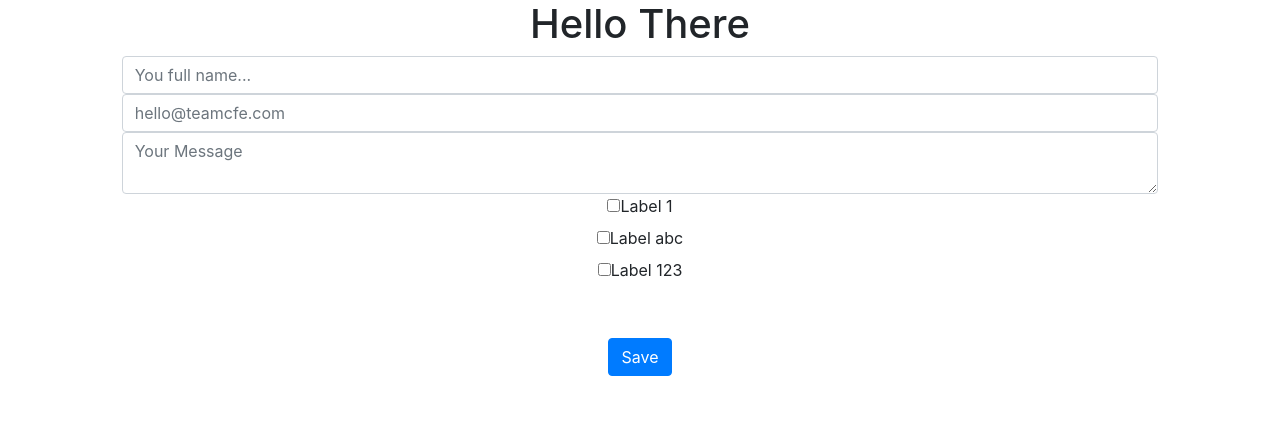
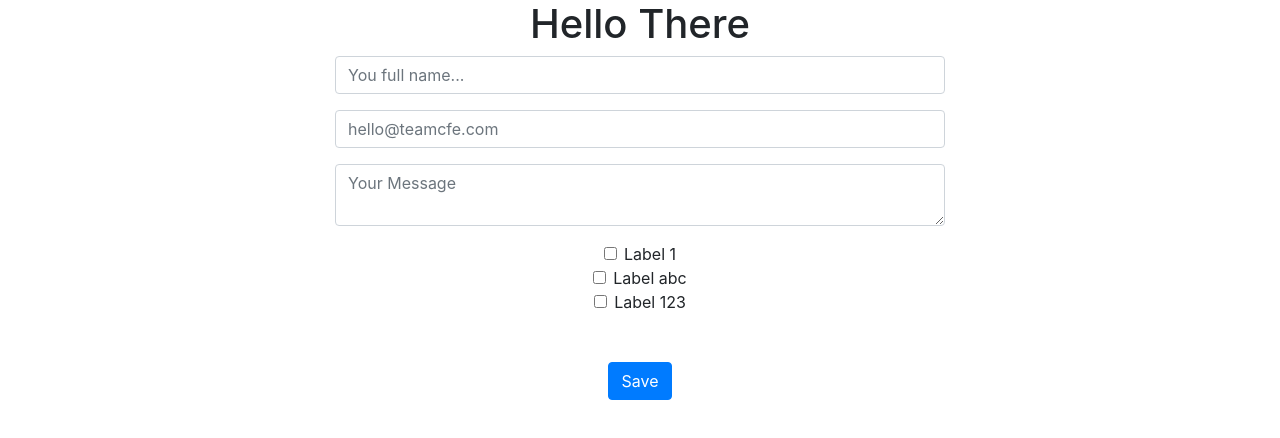
Before and after one commit to codingforentrepreneurs/Survey-with-Reactjs, a React (Create React App) app: page / in a window 1280 px wide. Shown: the top 438 px of the page. Built offline with nearby package versions, Linux system fonts and the light colour scheme.

Commit message:
30 - Adding CSS Classes

```diff
--- a/src/App.js
+++ b/src/App.js
@@ -37,16 +37,21 @@ const useInputChange = (customValue, callback) => {
 
 const SurveyRadioInput = props => {
     const {object} = props
-    return <div>
+    return <div className={props.className}>
         {object.options.map((data, index)=> {
-            return <div key={`${object.type}-${index}`}>
+            return <div className={`form-check ${props.optionClassName}`}
+
+                    key={`${object.type}-${index}`}>
                     <input
+                        className='form-check-input'
                         type={object.type}
                         value={data.value}
                         name={object.name}
                         id={`${object.name}-${index}`}
                         />
                     <label
+                        className='form-check-label'
+
                         htmlFor={`${object.name}-${index}`}>
                         {data.label}
                         </label>
@@ -61,7 +66,7 @@ const SurveyTextInput = props => {
     const {value, handleChange} = useInputChange(props.defaultValue, props.triggerCallback)
     const inputType = verifyTextInputType(props.type)
     const inputProps = {
-        className: 'form-control',
+        className: props.className ? props.className : 'form-control',
         onChange: handleChange,
         value: value,
         type: inputType,
@@ -135,7 +140,7 @@ const App = props => {
         setInlineData(inlineData)
 
     }
-    return <div className='col-10 mx-auto text-center'>
+    return <div className='col-6 mx-auto text-center'>
         <h1>Hello There</h1>
 
         <form onSubmit={handleSubmit}>
@@ -143,12 +148,15 @@ const App = props => {
 
 
                 return (obj.type === 'radio' || obj.type === 'checkbox') ?
-                    <SurveyRadioInput object={obj} key={`input-${index}`} />
+                        <SurveyRadioInput
+                            object={obj}
+                            key={`input-${index}`} />
 
                     :
 
 
                      <SurveyTextInput
+                     className='mb-3 form-control'
                     type={obj.type}
                     triggerCallback={callback}
                     placeholder={obj.placeholder}
```
